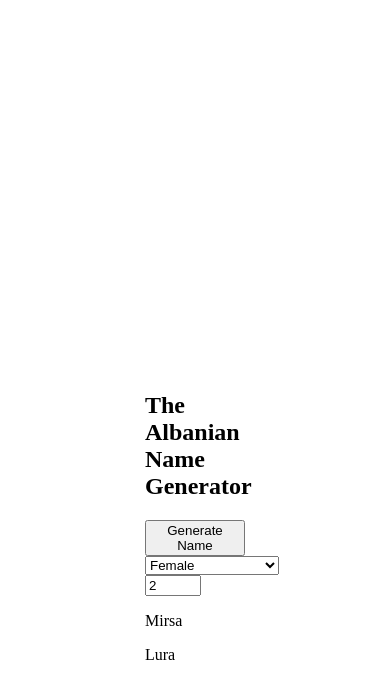
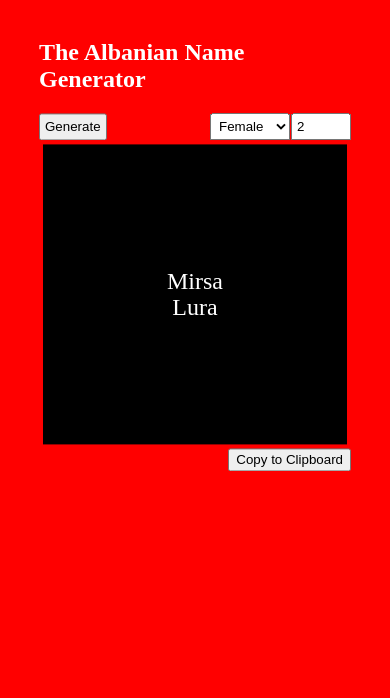
Before and after one commit to ndricimrr/random-albanian-user-generator, an Angular app in the folder app/: page / in a window 390 px wide. Shown: the top 698 px of the page. Built offline with nearby package versions, Linux system fonts and the light colour scheme.

Commit message:
Add styling, responsiveness, centering, clipboard copy

```diff
--- a/app/src/app/app.component.css
+++ b/app/src/app/app.component.css
@@ -1,9 +1,80 @@
-:host {
-  position: absolute;
-  top: 50%;
+#parentContainer {
+  position: fixed;
   left: 50%;
-  margin-top: -50px;
-  margin-left: -50px;
-  width: 100px;
-  height: 100px;
+  top: 5%;
+  width: 50%;
+  transform: translate(-50%, -5%);
 }
+
+h2 {
+  display: flex;
+  justify-content: center;
+  color: white;
+}
+
+.controlsPanel {
+  display: flex;
+  justify-content: space-between;
+}
+
+#generateButton {
+  padding: 4px;
+}
+
+#genderDropDown {
+  right: 0;
+  padding: 4px;
+  width: 80px;
+  margin-right: 10px;
+}
+
+#desiredRandomNumberInputField {
+  padding: 4px;
+}
+
+#resultsContainer {
+  padding: 4px;
+  height: 300px;
+}
+
+#resultsSubContainer {
+  background-color: rgb(0, 0, 0);
+  height: 100%;
+  display: flex;
+  justify-content: center;
+  align-items: center;
+}
+
+#resultsParagraph {
+  color: white;
+  word-wrap: break-word;
+  text-align: center;
+  vertical-align: center;
+  font-size: 1.5rem;
+  line-height: 10%;
+}
+
+.clipboardCopyContainer {
+  display: flex;
+  justify-content: right;
+}
+
+#copiedMessage {
+  visibility: hidden;
+  font-weight: bold;
+  margin-right: 3px;
+  color: green;
+  background-color: white;
+  border-radius: 2px;
+  padding: 2px;
+}
+
+@media screen and (max-width: 450px) {
+  #parentContainer {
+    width: 80%;
+  }
+
+  #genderDropDown {
+    margin-right: 1px;
+  }
+}
--- a/app/src/app/app.component.html
+++ b/app/src/app/app.component.html
@@ -1,10 +1,12 @@
 <div id="parentContainer">
   <h2>The Albanian Name Generator</h2>
 
+  <div class="controlsPanel">
     <button id="generateButton" (click)="generateRandomNames()">
-    Generate Name
+      Generate
     </button>
 
+    <div class="controlsPanelOptions">
       <select [(ngModel)]="chosenGender" id="genderDropDown">
         <option value="" disabled selected>select female/male</option>
         <option *ngFor="let item of genders" [value]="item">{{ item }}</option>
@@ -19,8 +21,20 @@
         [(ngModel)]="numberOfNamesDesired"
         value="0"
       />
-
-  <div id="resultsParagraph">
-    <p *ngFor="let name of generatedRandomNames">{{ name }}</p>
     </div>
   </div>
+
+  <div id="resultsContainer">
+    <div id="resultsSubContainer">
+      <div>
+        <p id="resultsParagraph" *ngFor="let name of generatedRandomNames">
+          {{ name }}
+        </p>
+      </div>
+    </div>
+  </div>
+  <div class="clipboardCopyContainer">
+    <div id="copiedMessage">Copied &#x2714;</div>
+    <button id="copyText" (click)="copyToClipboard()">Copy to Clipboard</button>
+  </div>
+</div>
--- a/app/src/app/app.component.ts
+++ b/app/src/app/app.component.ts
@@ -19,9 +19,15 @@ export class AppComponent {
   genders = ['Female', 'Male', 'Both'];
   chosenGender = 'Female';
   generatedRandomNames = [''];
+  resultsParagraphReference: HTMLElement | null = null;
+  paragraphLineHeight = '75px';
 
   ngOnInit() {
+    this.resultsParagraphReference = document.getElementById(
+      this.RANDOM_NAMES_RESULTS_PARAGRAPH
+    );
     this.generateRandomNames();
+    this.paragraphLineHeight = 150 / this.numberOfNamesDesired + 'px';
   }
 
   /**
@@ -91,4 +97,21 @@ export class AppComponent {
     }
     this.generatedRandomNames = randomNamesTempList;
   }
+
+  copyToClipboard() {
+    const listOfNames = this.generatedRandomNames.map((name) => name).join(' ');
+    // Copy the text inside the text field
+    if (!listOfNames) {
+      return;
+    }
+    navigator.clipboard.writeText(listOfNames);
+    const copiedMessageElement = document.getElementById('copiedMessage');
+    if (!copiedMessageElement) {
+      return;
+    }
+    copiedMessageElement.style.visibility = 'visible';
+    setTimeout(() => {
+      copiedMessageElement.style.visibility = 'hidden';
+    }, 1000);
+  }
 }
--- a/app/src/index.html
+++ b/app/src/index.html
@@ -1,11 +1,11 @@
-<!doctype html>
+<!DOCTYPE html>
 <html lang="en">
   <head>
-  <meta charset="utf-8">
+    <meta charset="utf-8" />
     <title>App</title>
-  <base href="/">
-  <meta name="viewport" content="width=device-width, initial-scale=1">
-  <link rel="icon" type="image/x-icon" href="favicon.ico">
+    <base href="/" />
+    <meta name="viewport" content="width=device-width, initial-scale=1" />
+    <link rel="icon" type="image/x-icon" href="favicon.ico" />
   </head>
   <body>
     <app-root></app-root>
--- a/app/src/styles.css
+++ b/app/src/styles.css
@@ -1 +1,4 @@
 /* You can add global styles to this file, and also import other style files */
+body {
+  background-color: red;
+}
```
Lines whose indentation alone changed are shown as unchanged.
